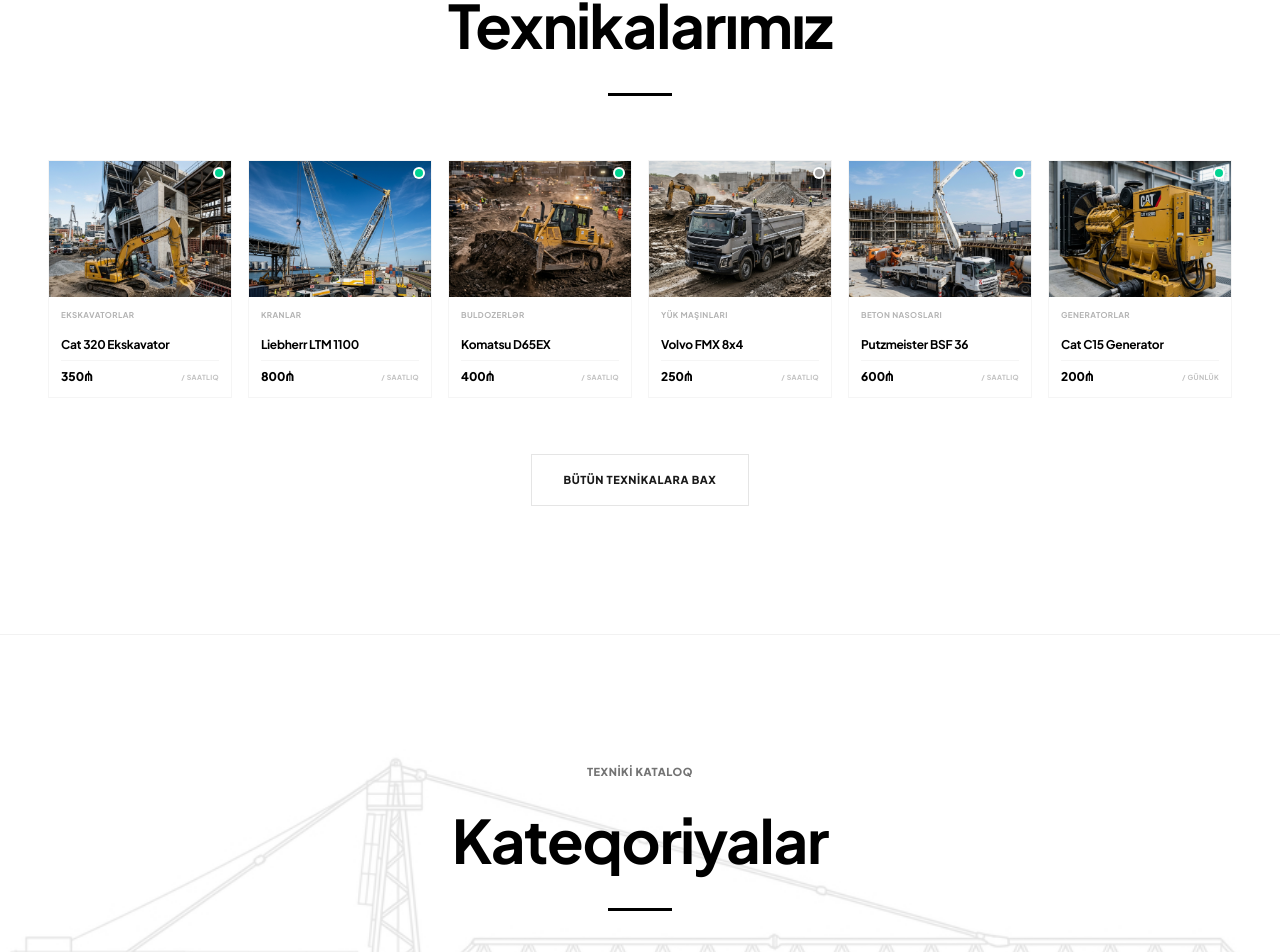
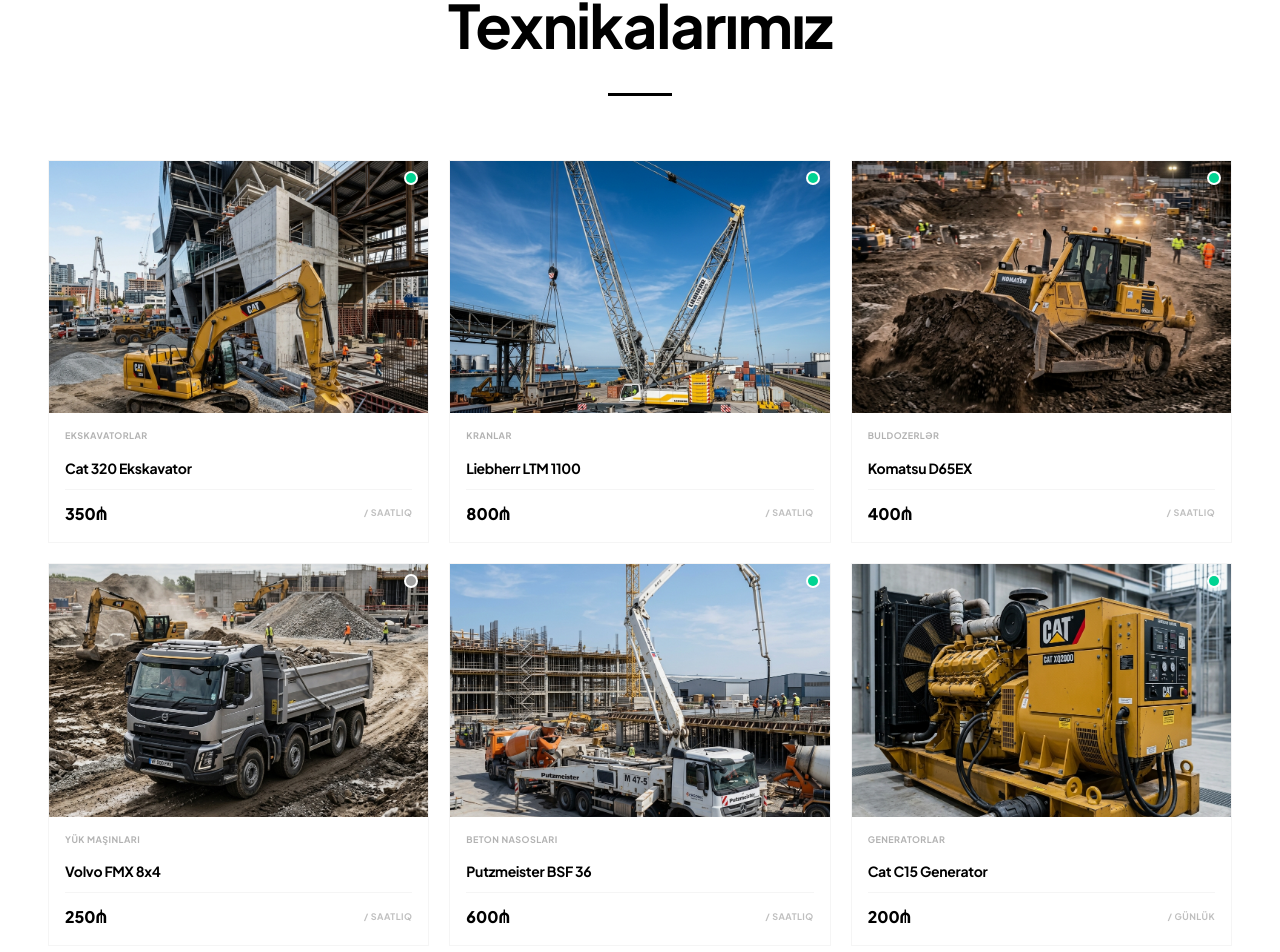
Before and after one commit to UmudvarKhalisli/NAF, a Next.js app: page / in a window 1280 px wide. Shown: the part 1839-2791 px from the top of the page. Built offline with nearby package versions, Linux system fonts and the light colour scheme; no server answers; the database is empty.

Commit message:
fix: equipment cards 3x2 grid layout, bigger card size

```diff
--- a/src/components/equipment/EquipmentCard.tsx
+++ b/src/components/equipment/EquipmentCard.tsx
@@ -37,7 +37,7 @@
       className="group relative bg-white border border-black/[0.04] hover:border-black/10 transition-all duration-500 overflow-hidden flex flex-col h-full hover:shadow-lg"
     >
       {/* Image */}
-      <div className="relative aspect-[4/3] w-full overflow-hidden bg-neutral-50">
+      <div className="relative aspect-[3/2] w-full overflow-hidden bg-neutral-50">
         <div className="absolute inset-0 bg-black/[0.03] group-hover:bg-transparent transition-colors duration-500 z-[1]" />
         {equipment.image_url ? (
           <img
@@ -52,23 +52,23 @@
         )}
 
         {/* Status dot */}
-        <div className="absolute top-2 right-2 z-10">
-          <div className={`w-2 h-2 rounded-full ${isAvailable ? 'bg-emerald-400' : 'bg-neutral-400'} ring-2 ring-white shadow-sm`} />
+        <div className="absolute top-3 right-3 z-10">
+          <div className={`w-2.5 h-2.5 rounded-full ${isAvailable ? 'bg-emerald-400' : 'bg-neutral-400'} ring-2 ring-white shadow-sm`} />
         </div>
       </div>
 
       {/* Content */}
-      <div className="p-3 flex flex-col flex-grow">
-        <p className="text-[8px] font-bold tracking-[0.15em] text-black/30 uppercase mb-1">
+      <div className="p-4 flex flex-col flex-grow">
+        <p className="text-[9px] font-bold tracking-[0.15em] text-black/30 uppercase mb-1">
           {equipment.category}
         </p>
-        <h3 className="text-[11px] sm:text-xs font-black text-black leading-tight line-clamp-2 mb-auto">
+        <h3 className="text-sm font-black text-black leading-tight line-clamp-2 mb-auto">
           {equipment.name}
         </h3>
 
-        <div className="mt-2 pt-2 border-t border-black/[0.04] flex items-center justify-between">
-          <span className="text-xs font-black text-black">{equipment.price}₼</span>
-          <span className="text-[7px] font-bold text-black/25 uppercase">/ {equipment.price_unit}</span>
+        <div className="mt-3 pt-3 border-t border-black/[0.04] flex items-center justify-between">
+          <span className="text-base font-black text-black">{equipment.price}₼</span>
+          <span className="text-[9px] font-bold text-black/25 uppercase">/ {equipment.price_unit}</span>
         </div>
       </div>
     </motion.div>
--- a/src/components/equipment/EquipmentGrid.tsx
+++ b/src/components/equipment/EquipmentGrid.tsx
@@ -101,7 +101,7 @@
   }
 
   return (
-    <div className="grid grid-cols-2 sm:grid-cols-3 lg:grid-cols-6 gap-4">
+    <div className="grid grid-cols-1 sm:grid-cols-2 lg:grid-cols-3 gap-5">
       {finalEq.map((item, idx) => (
         <EquipmentCard key={item.id} equipment={item} idx={idx} />
       ))}
```
